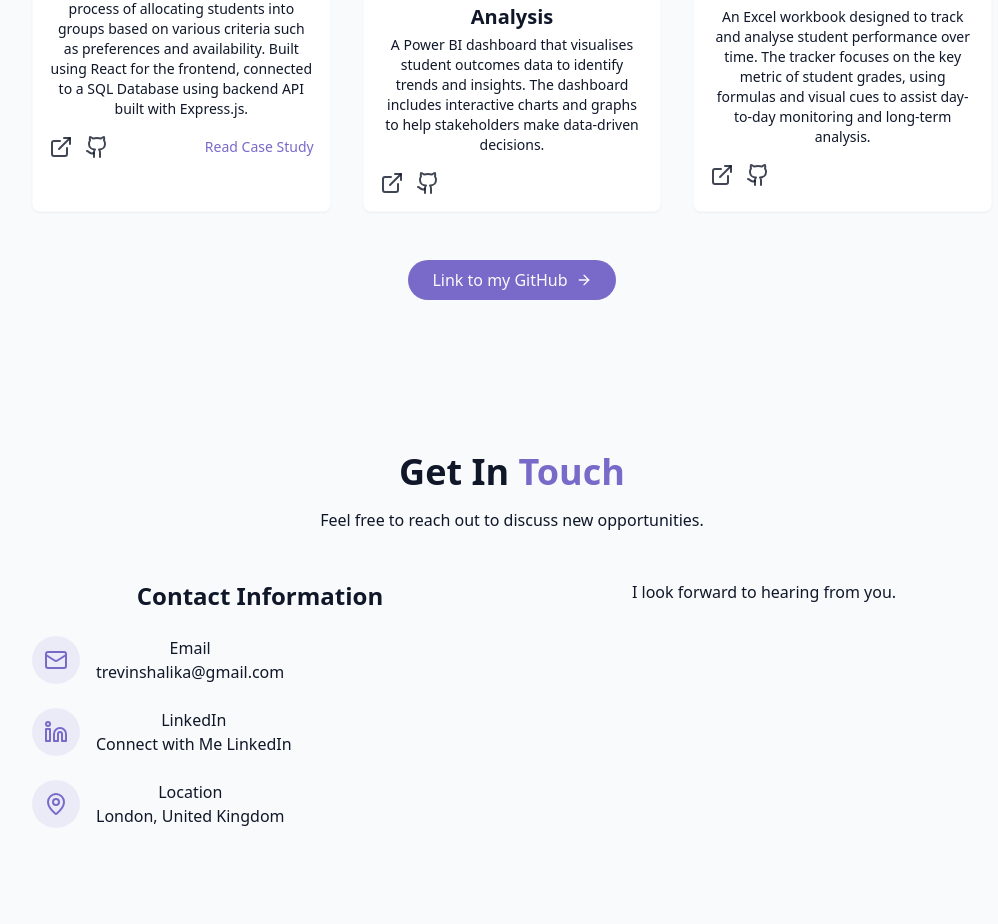
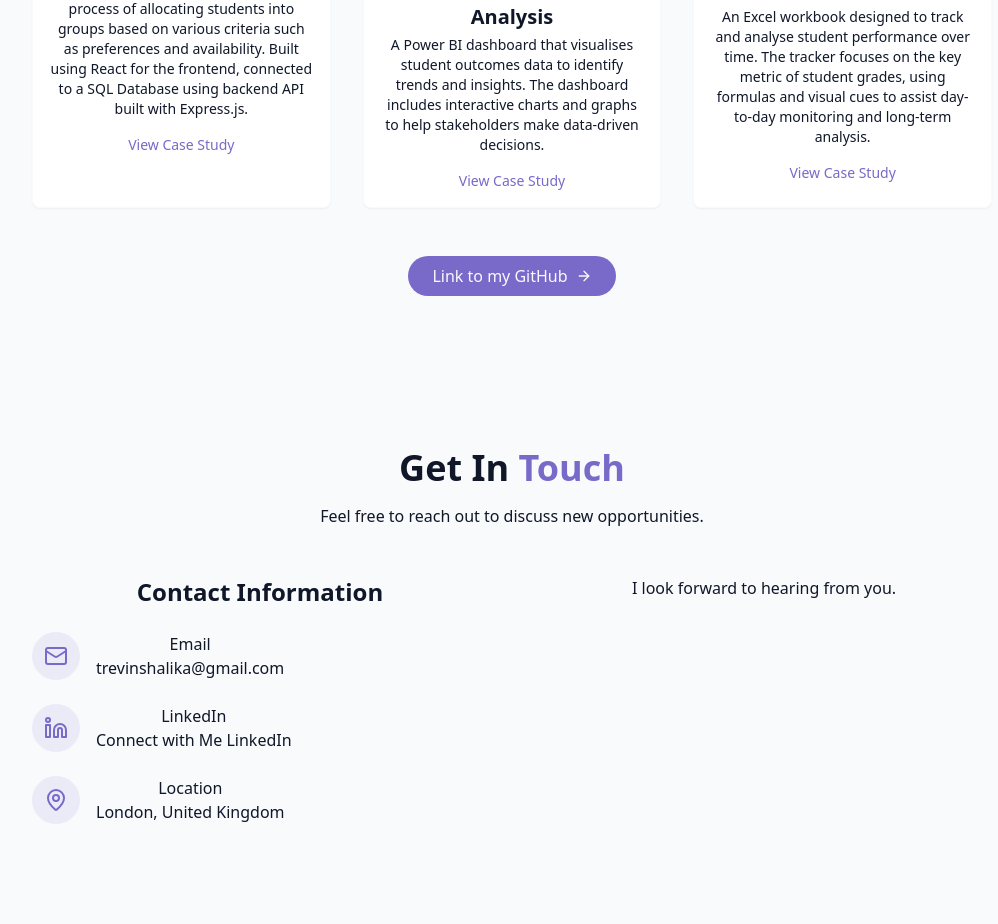
Before and after one commit to T-revin/Portfolio-Website, a React (Vite) app: page / in a window 1280 px wide. Shown: the part 3282-4206 px from the top of the page, without its empty margins (128-1126 px from the left). Built offline with nearby package versions, Linux system fonts and the light colour scheme.

Commit message:
feat: Add detailed project modal with case studies

```diff
--- a/src/components/ProjectModal.jsx
+++ b/src/components/ProjectModal.jsx
@@ -1,5 +1,5 @@
 import { useEffect } from 'react';
-import { X, CheckCircle2, ArrowRight } from 'lucide-react';
+import { X, CheckCircle2, ArrowRight, GithubIcon } from 'lucide-react';
 
 export const ProjectModal = ({ isOpen, onClose, project }) => {
   useEffect(() => {
@@ -128,7 +128,7 @@ export const ProjectModal = ({ isOpen, onClose, project }) => {
                       rel="noopener noreferrer"
                       className="flex items-center justify-center gap-2 w-full py-3 rounded-lg border border-input bg-transparent hover:bg-accent hover:text-accent-foreground transition-colors"
                     >
-                      View Source Code
+                      View Source Code <GithubIcon size={16} />
                     </a>
                   )}
                </div>
--- a/src/components/ProjectsSection.jsx
+++ b/src/components/ProjectsSection.jsx
@@ -39,7 +39,7 @@ const projects = [
     tags: ['Power BI', 'Data Visualisation', 'Data Analysis'],
     demoURL: '#',
     gitHubUrl: '#',
-    hasCaseStudy: false,
+    hasCaseStudy: true,
     details: {
       problem:
         'Legacy reporting tools provided static, delayed insights into student performance metrics.',
@@ -60,7 +60,7 @@ const projects = [
     tags: ['Microsoft Excel', 'Data Analysis', 'Data Management'],
     demoURL: '#',
     gitHubUrl: '#',
-    hasCaseStudy: false,
+    hasCaseStudy: true,
     details: {
       problem:
         'Teachers struggled to track individual student progress across multiple assessments using paper records.',
@@ -76,7 +76,6 @@ const projects = [
 
 export const ProjectsSection = () => {
   const [selectedProject, setSelectedProject] = useState(null);
-  const [isModalOpen, setIsModalOpen] = useState(false);
 
   return (
     <>
@@ -120,7 +119,15 @@ export const ProjectsSection = () => {
                 <p className="text-muted-foreground text-sm mb-4">
                   {project.description}
                 </p>
-                <div className="flex justify-between items-center">
+                <div className="flex justify-between items-center w-full">
+                  {project.hasCaseStudy ? (
+                    <button
+                      onClick={() => setSelectedProject(project)}
+                      className="text-sm font-medium text-primary hover:underline underline-offset-4 w-full text-center"
+                    >
+                      View Case Study
+                    </button>
+                  ) : (
                     <div className="flex space-x-3">
                       <a
                         href={project.demoURL}
@@ -137,16 +144,6 @@ export const ProjectsSection = () => {
                         <GithubIcon />
                       </a>
                     </div>
-                   {project.hasCaseStudy && (
-                    <button
-                      onClick={() => {
-                        setSelectedProject(project);
-                        setIsModalOpen(true);
-                      }}
-                       className="text-sm font-medium text-primary hover:underline underline-offset-4"
-                    >
-                      Read Case Study
-                    </button>
                   )}
                 </div>
               </div>
@@ -165,8 +162,8 @@ export const ProjectsSection = () => {
       </div>
     </section>
   <ProjectModal
-        isOpen={isModalOpen}
-        onClose={() => setIsModalOpen(false)}
+        isOpen={!!selectedProject}
+        onClose={() => setSelectedProject(null)}
         project={selectedProject}
       />
       </>
```
Lines whose indentation alone changed are shown as unchanged.
